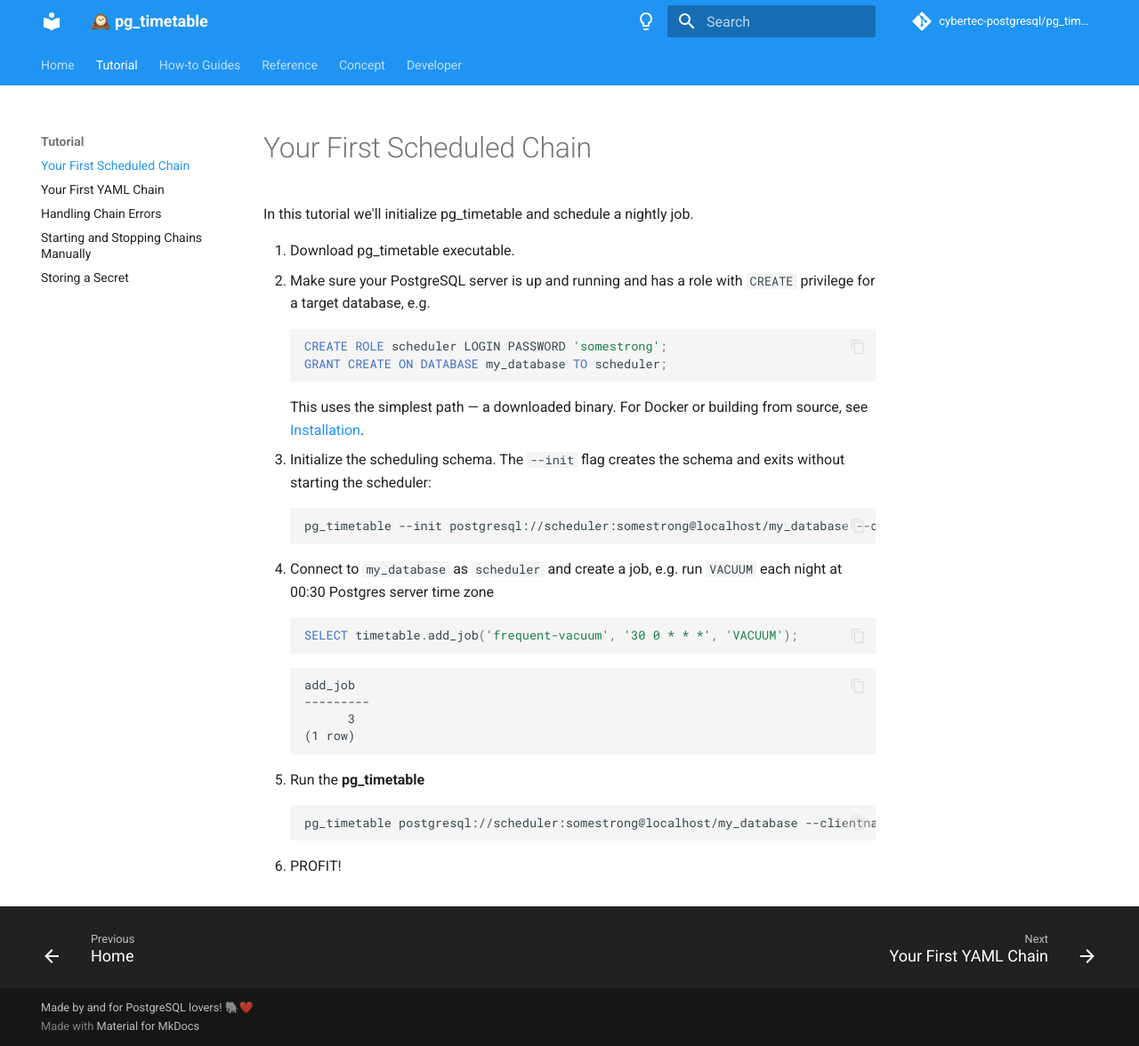
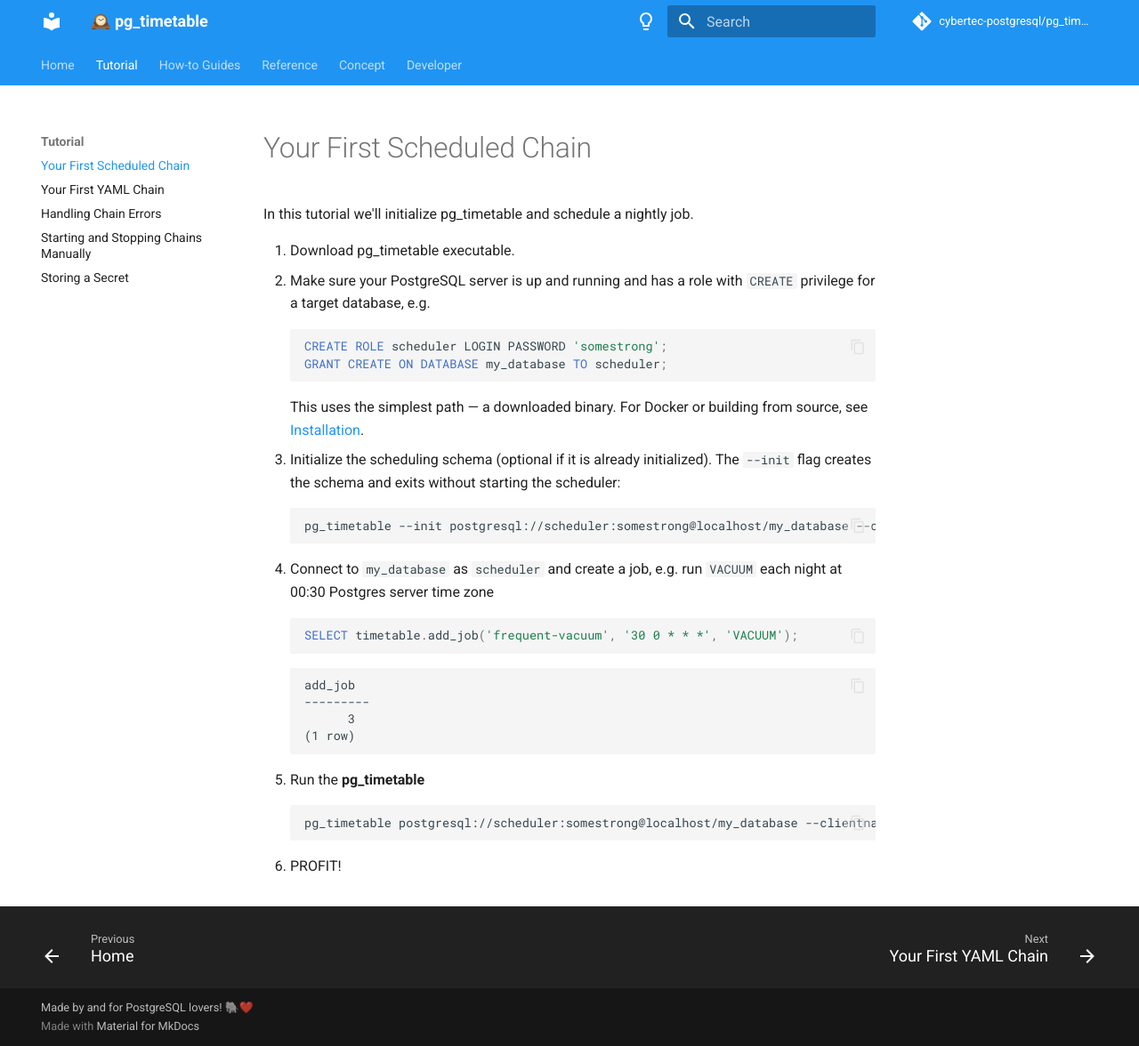
Before and after one commit to cybertec-postgresql/pg_timetable, an MkDocs documentation site: the page built from docs/tutorial-first-chain.md, in a window 1280 px wide and 1176 px high. Shown: the whole window at 89% size. Built offline with MkDocs 1.6.1 and Material for MkDocs 9.7.7, drawn with Linux system fonts in a browser that asks for light colours; comment, search, counter and statistics services are not loaded; the version menu is left out.

Commit message:
docs: clarify when first-chain initialization is optional

````diff
--- a/docs/tutorial-first-chain.md
+++ b/docs/tutorial-first-chain.md
@@ -13,8 +13,8 @@ In this tutorial we'll initialize pg_timetable and schedule a nightly job.
 
     This uses the simplest path — a downloaded binary. For Docker or building from source, see [Installation](installation.md).
 
-3. Initialize the scheduling schema. The `--init` flag creates the schema and exits
-   without starting the scheduler:
+3. Initialize the scheduling schema (optional if it is already initialized).
+   The `--init` flag creates the schema and exits without starting the scheduler:
 
     ```bash
     pg_timetable --init postgresql://scheduler:somestrong@localhost/my_database --clientname=vacuumer
````
